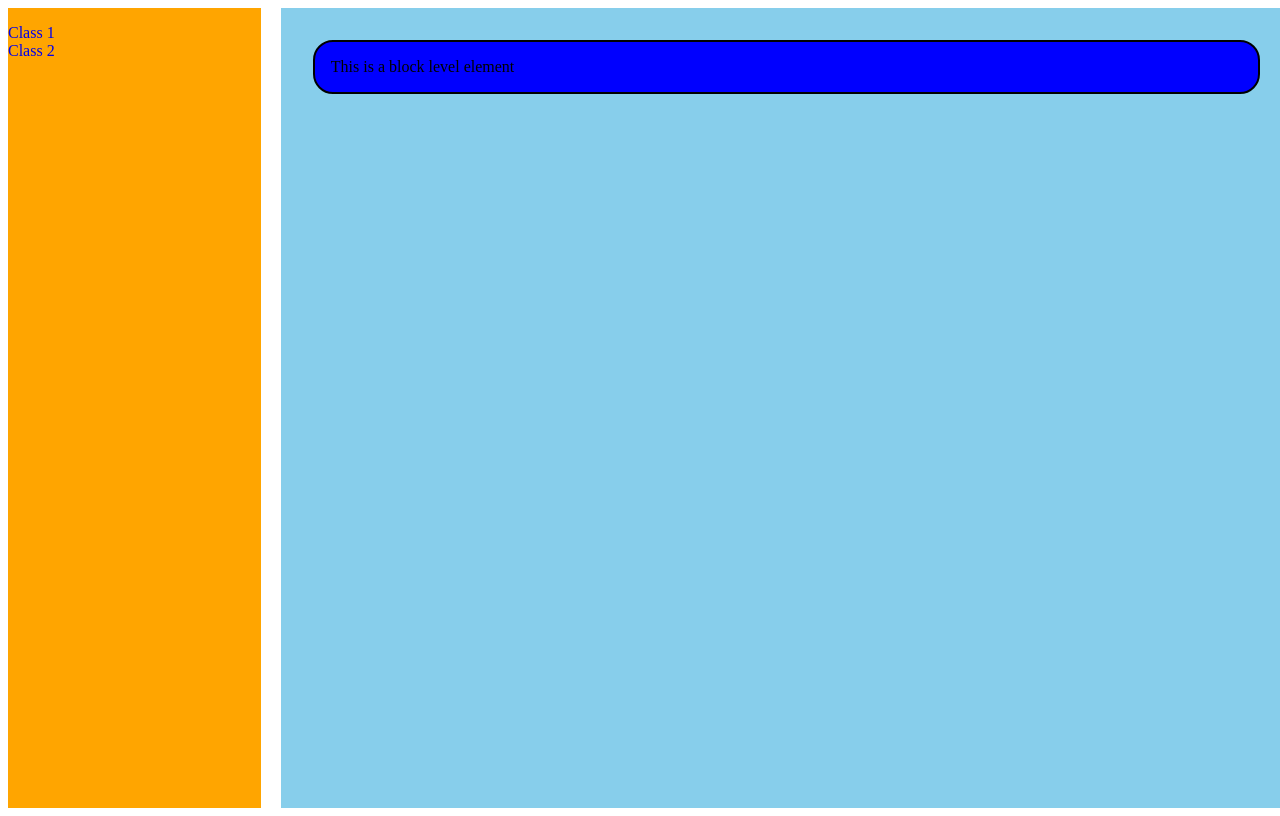
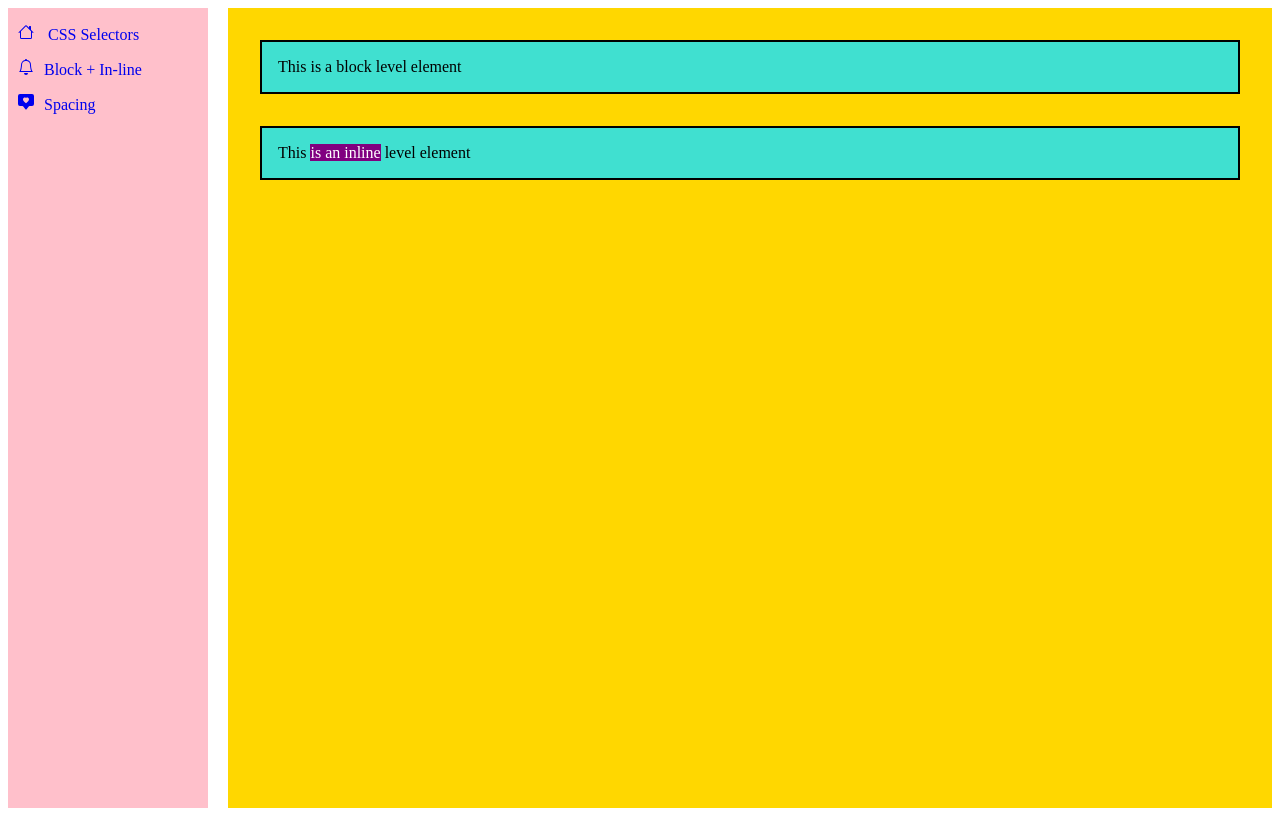
Before and after one commit to Qwertyyuio122/web-platform-c2zbj4, a plain HTML site: page page_2.html in a window 1280 px wide. Drawn offline with Linux system fonts and the light colour scheme.

Commit message:
3 files modified

```diff
--- a/page_2.html
+++ b/page_2.html
@@ -1,17 +1,69 @@
 <html>
   <head>
-    <link rel="stylesheet" href="style.css"/>
-  <head>
+    <link rel="stylesheet" href="style.css" />
+  </head>
   <body>
     <div class="parent">
       <nav>
         <ul>
-          <li><a href="index.html">Class 1</a></li>
-          <li><a href="page_2.html">Class 2</a></li>
+          <li>
+            <a href="index.html"
+              ><svg
+                xmlns="http://www.w3.org/2000/svg"
+                width="16"
+                height="16"
+                fill="currentColor"
+                class="bi bi-house"
+                viewBox="0 0 16 16"
+              >
+                <path
+                  d="M8.707 1.5a1 1 0 0 0-1.414 0L.646 8.146a.5.5 0 0 0 .708.708L2 8.207V13.5A1.5 1.5 0 0 0 3.5 15h9a1.5 1.5 0 0 0 1.5-1.5V8.207l.646.647a.5.5 0 0 0 .708-.708L13 5.793V2.5a.5.5 0 0 0-.5-.5h-1a.5.5 0 0 0-.5.5v1.293L8.707 1.5ZM13 7.207V13.5a.5.5 0 0 1-.5.5h-9a.5.5 0 0 1-.5-.5V7.207l5-5 5 5Z"
+                />
+              </svg>
+              CSS Selectors</a
+            >
+          </li>
+          <li>
+            <a href="page2.html"
+              ><svg
+                xmlns="http://www.w3.org/2000/svg"
+                width="16"
+                height="16"
+                fill="currentColor"
+                class="bi bi-bell"
+                viewBox="0 0 16 16"
+              >
+                <path
+                  d="M8 16a2 2 0 0 0 2-2H6a2 2 0 0 0 2 2zM8 1.918l-.797.161A4.002 4.002 0 0 0 4 6c0 .628-.134 2.197-.459 3.742-.16.767-.376 1.566-.663 2.258h10.244c-.287-.692-.502-1.49-.663-2.258C12.134 8.197 12 6.628 12 6a4.002 4.002 0 0 0-3.203-3.92L8 1.917zM14.22 12c.223.447.481.801.78 1H1c.299-.199.557-.553.78-1C2.68 10.2 3 6.88 3 6c0-2.42 1.72-4.44 4.005-4.901a1 1 0 1 1 1.99 0A5.002 5.002 0 0 1 13 6c0 .88.32 4.2 1.22 6z"
+                /></svg
+              >Block + In-line</a
+            >
+          </li>
+          <li>
+            <a href="spacing.html"
+              ><svg
+                xmlns="http://www.w3.org/2000/svg"
+                width="16"
+                height="16"
+                fill="currentColor"
+                class="bi bi-chat-square-heart-fill"
+                viewBox="0 0 16 16"
+              >
+                <path
+                  d="M2 0a2 2 0 0 0-2 2v8a2 2 0 0 0 2 2h2.5a1 1 0 0 1 .8.4l1.9 2.533a1 1 0 0 0 1.6 0l1.9-2.533a1 1 0 0 1 .8-.4H14a2 2 0 0 0 2-2V2a2 2 0 0 0-2-2H2Zm6 3.993c1.664-1.711 5.825 1.283 0 5.132-5.825-3.85-1.664-6.843 0-5.132Z"
+                /></svg
+              >Spacing</a
+            >
+          </li>
         </ul>
       </nav>
       <div class="child">
         <div class="block-div">This is a block level element</div>
+        <div class="block-div">
+          This
+          <div class="inline-div">is an inline</div>
+          level element
+        </div>
       </div>
     </div>
   </body>
--- a/style.css
+++ b/style.css
@@ -1,24 +1,26 @@
 nav {
-  background: orange;
+  background: pink;
 }
+
 div.parent {
   display: grid;
-  grid-template-columns: 20% 80%;
+  grid-template-columns: 200px auto;
   min-height: 100vh;
   grid-gap: 20px;
 }
+
 div.child {
-  background: skyblue;
+  background: gold;
 }
-div.box {
+.box {
   width: 100px;
   height: 100px;
   background: yellow;
-  border: 5px solid black;
+  border: 5px solid green;
   padding: 15px;
   margin: 15px;
 }
-p{
+p {
   background: red;
 }
 .paragraph_2 {
@@ -27,28 +29,47 @@ p{
 #paragraph_3 {
   background: green;
 }
-p:nth-child(2) strong{
-  background: purple;
+div.parent p:nth-child(2) strong {
+  background: pink;
 }
 a {
   text-decoration: none;
 }
-#in-line_tags {
-  background: limegreen;
-}
+
 nav li {
   list-style-type: none;
+  margin-bottom: 15px;
 }
-nav ul{
+
+nav ul {
   padding: 0;
 }
-.block-div{
-  background-color: blue;
+.block-div {
+  background: turquoise;
   display: block;
   border-width: 2px;
   border-color: black;
   border-style: solid;
-  border-radius: 20px;
   padding: 1rem;
-  margin: 2rem
+  margin: 2rem;
 }
+
+#spacing-lesson {
+  width: 150px;
+  height: 150px;
+  padding: 100px;
+  margin: auto;
+  margin-top: 25px;
+  text-align: center;
+}
+
+.inline-div {
+  display: inline;
+  background-color: purple;
+  color: white;
+}
+
+.bi {
+  margin-right: 10px;
+  margin-left: 10px;
+}
```
Also changed, not shown: index.html (+51 -0 lines).
